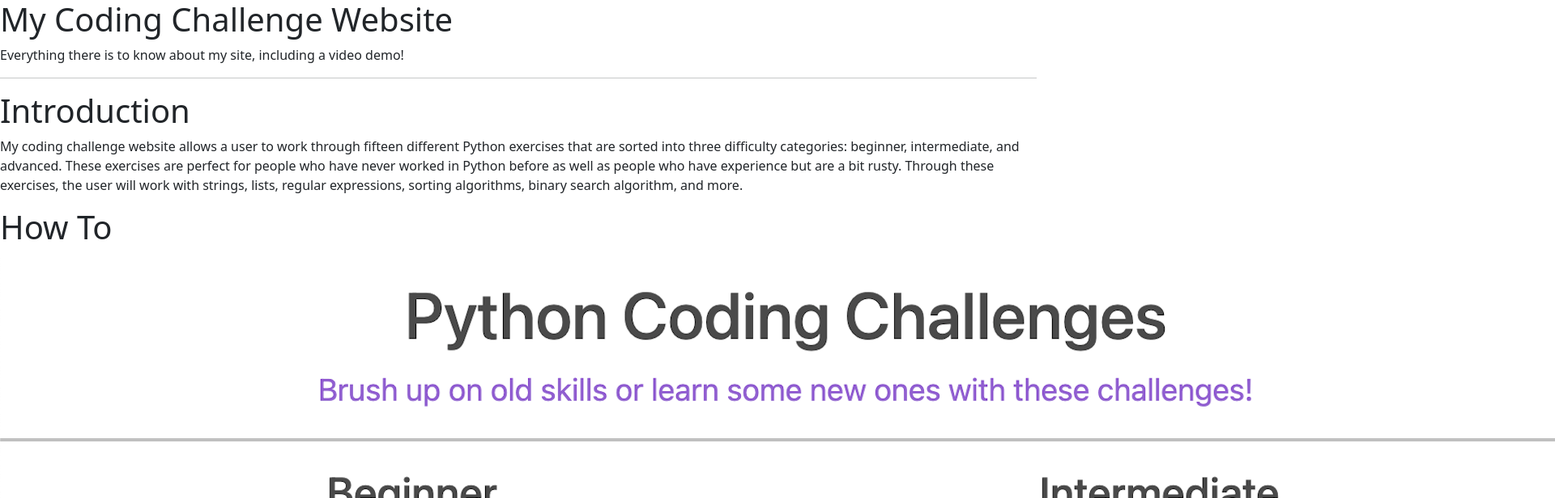
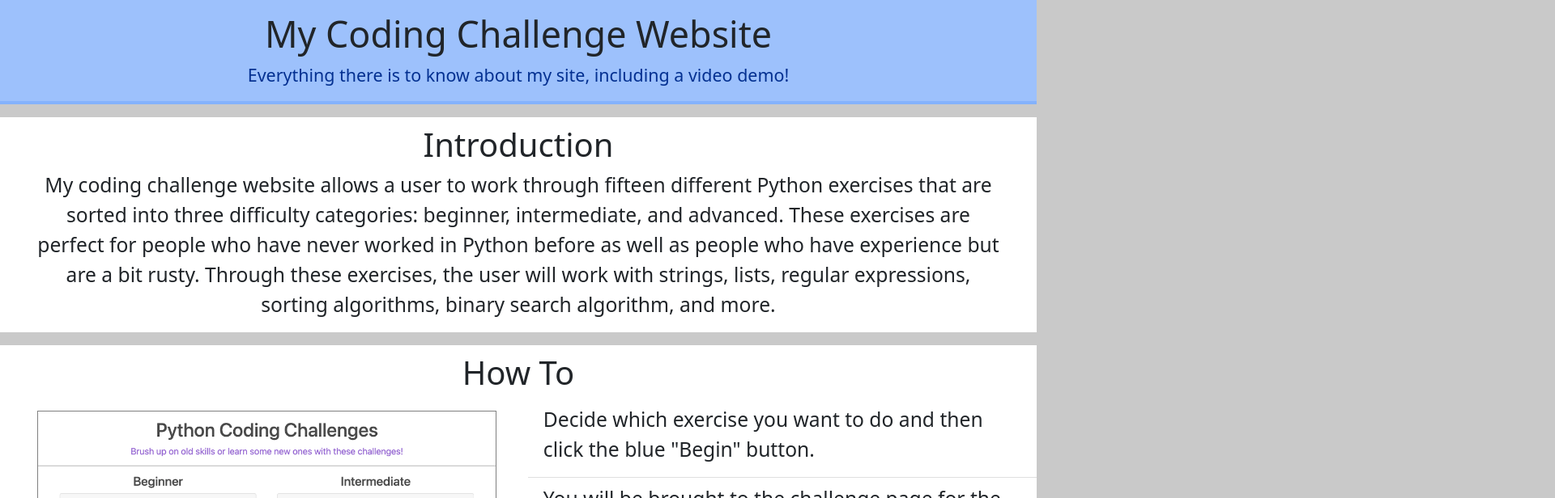
Before and after one commit to bnladd14/python-challenges-info, a plain HTML site: page index.html in a window 1280 px wide. Shown: the top 616 px of the page at 81% size, 1920 px wide, since content can reach past the window. Drawn offline with nearby package versions, Linux system fonts and the light colour scheme.

Commit message:
Add favicon

```diff
--- a/index.html
+++ b/index.html
@@ -3,8 +3,8 @@
 <head>
     <title>Coding Challenges Site Info</title>
     <link href="https://cdn.jsdelivr.net/npm/bootstrap@5.0.2/dist/css/bootstrap.min.css" rel="stylesheet" integrity="sha384-EVSTQN3/azprG1Anm3QDgpJLIm9Nao0Yz1ztcQTwFspd3yD65VohhpuuCOmLASjC" crossorigin="anonymous">
-<!--    <link rel='shortcut icon' type='image/x-icon' href='./static/favicon.ico' />-->
-    <div w3-include-HTML="stylesheets.html"></div>
+    <link rel='shortcut icon' type='image/x-icon' href='./static/favicon.ico' />
+    <link rel="stylesheet" href="./static/styles/index.css">
 </head>
 <body>
     <div id="main-div">
```
Also changed, not shown: static/favicon.ico (added).
